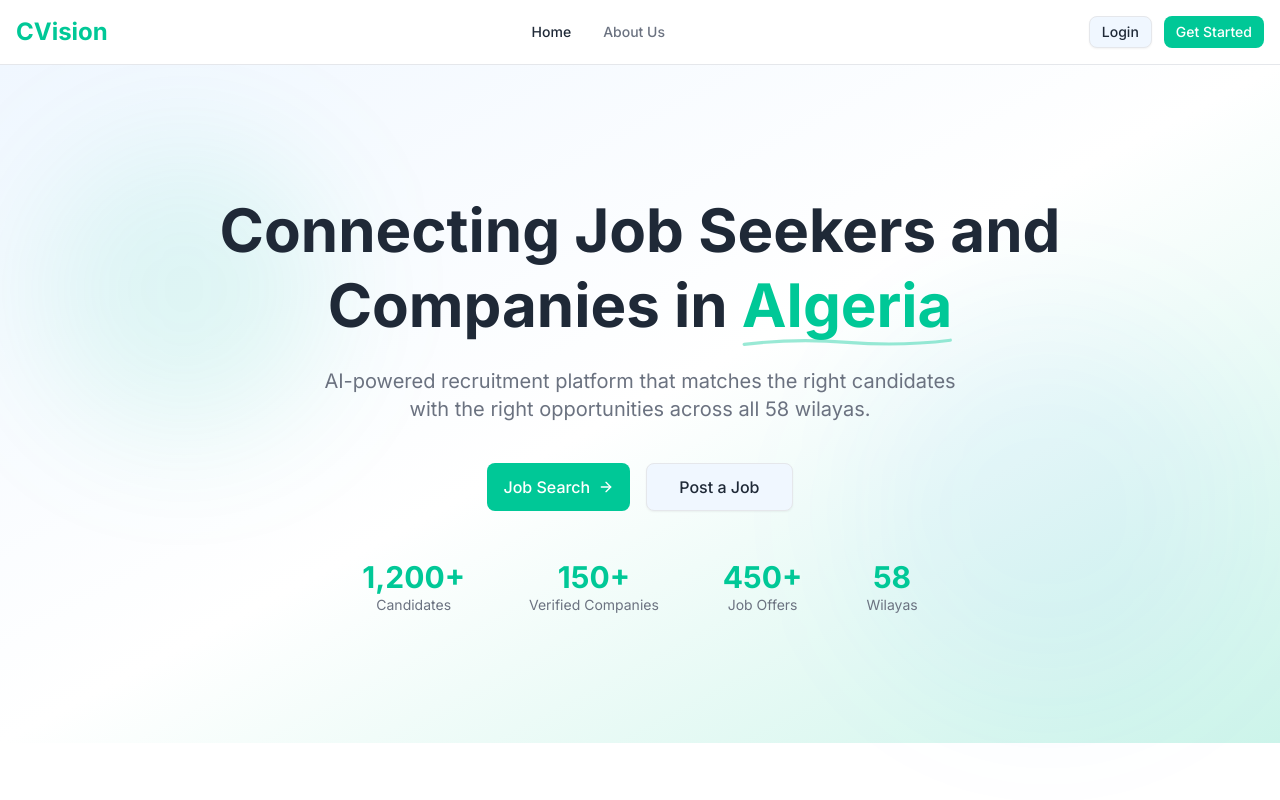
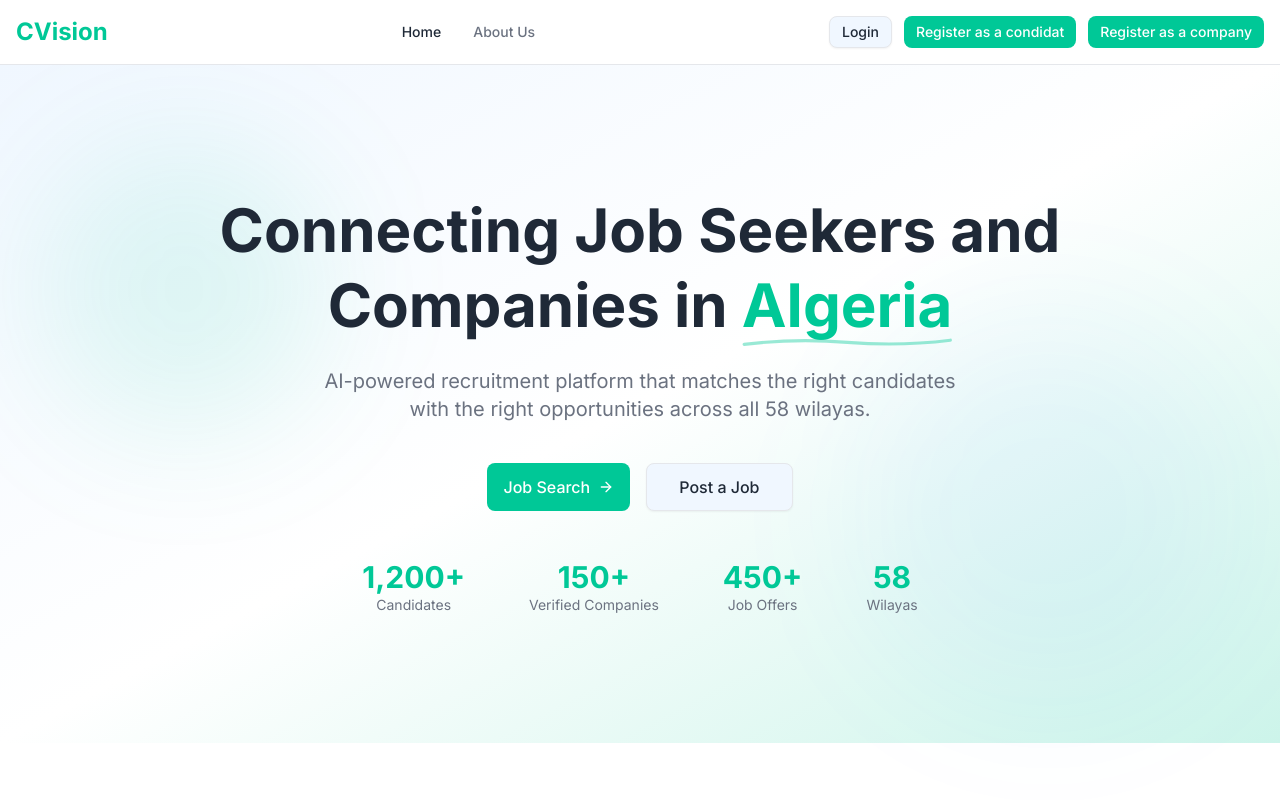
Before and after one commit to Douaa-code/cvision-frontend, a Next.js app: page / in a window 1280 px wide. Shown: the top 800 px of the page. Built offline with nearby package versions, Linux system fonts and the light colour scheme.

Commit message:
first commit

```diff
--- a/components/layout/Header.tsx
+++ b/components/layout/Header.tsx
@@ -43,7 +43,10 @@ export function Header() {
               </Button>
             </Link>
             <Link href="/register/candidate">
-              <Button size="sm">Get Started</Button>
+              <Button size="sm">Register as a condidat</Button>
+            </Link>
+            <Link href="/register/company">
+              <Button size="sm">Register as a company</Button>
             </Link>
           </div>
 
```
